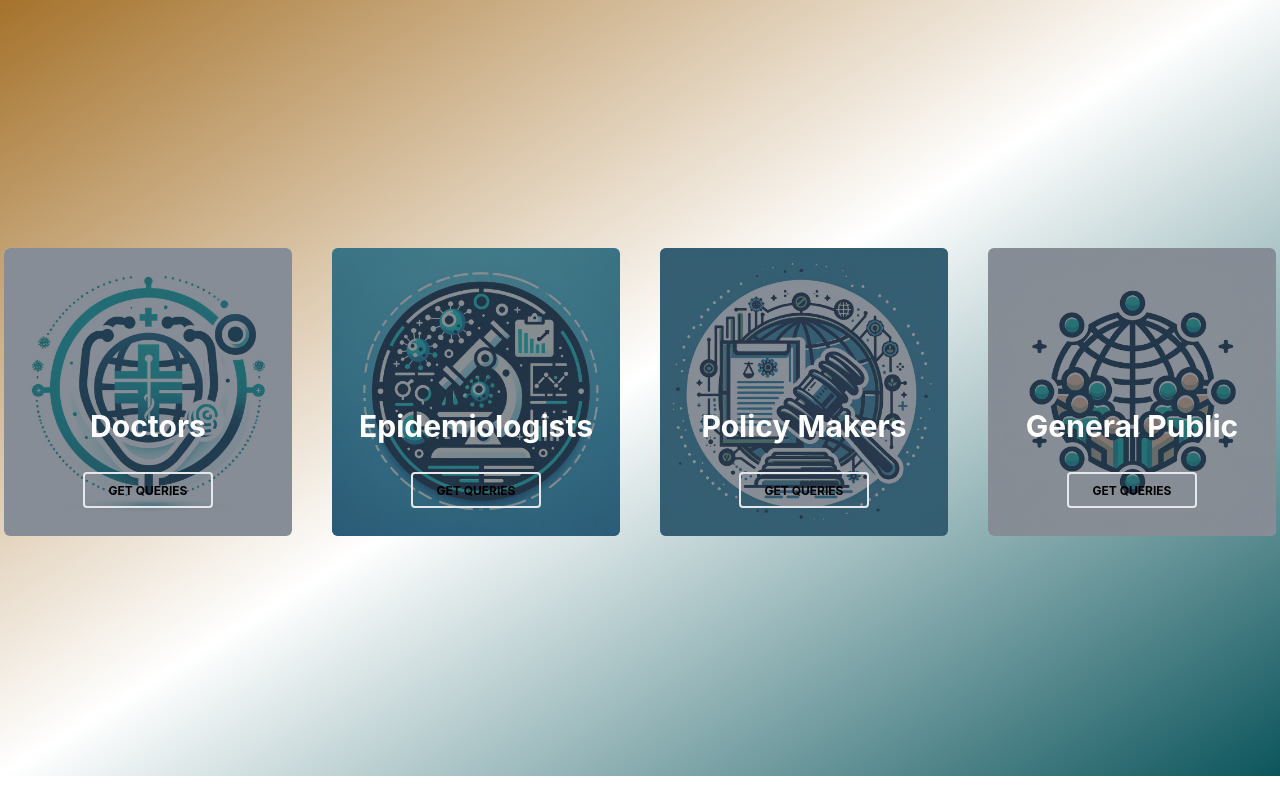
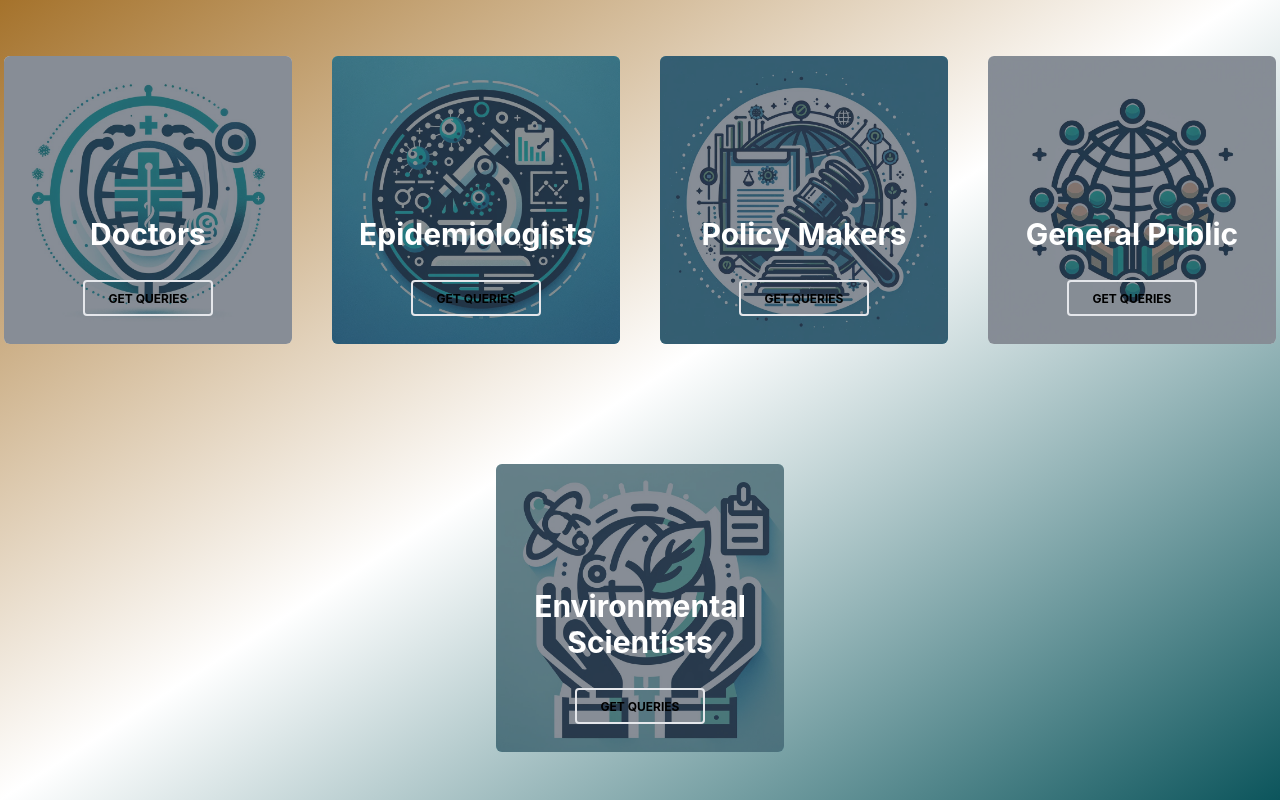
Before and after one commit to Dhruv-mak/Pandemic_Insights, a React (Create React App) app in the folder frontend/: page / in a window 1280 px wide. Shown: the part 824-1624 px from the top of the page. Before the commit the page ends 1600 px from the top, so only its background shows below. Built offline with nearby package versions, Linux system fonts and the light colour scheme.

Commit message:
Environmental Scientist Card Added

```diff
--- a/frontend/src/App.js
+++ b/frontend/src/App.js
@@ -49,6 +49,11 @@ function App() {
           path="/General Public"
           element={<Visualization userType="General Public" />}
         />
+        <Route
+          exact
+          path="/Environmental Scientists"
+          element={<Visualization userType="Environmental Scientists" />}
+        />
        <Route
           exact
           path="/TuplesCounter"
--- a/frontend/src/components/Card.js
+++ b/frontend/src/components/Card.js
@@ -10,7 +10,7 @@ const Card = ({ img_src, title}) => {
       />
       <div className="absolute inset-0 bg-gray-700 opacity-60 rounded-md"></div>
       <div className="absolute inset-0 flex items-center justify-end flex-col">
-        <h2 className="text-white text-3xl font-bold">{title}</h2>
+        <h2 className="text-white text-3xl font-bold text-center">{title}</h2>
         <button
           type="button"
           className="my-7 inline-block rounded border-2 border-primary-100 px-6 pb-[6px] pt-2 text-xs font-medium uppercase leading-normal text-primary-700 transition duration-150 ease-in-out hover:border-brown-500 hover:bg-neutral-500 hover:bg-opacity-20 focus:border-primary-accent-100 focus:outline-none focus:ring-0 active:border-primary-accent-200 font-bold"
--- a/frontend/src/components/UserPage.js
+++ b/frontend/src/components/UserPage.js
@@ -4,18 +4,21 @@ import doctorImage from "../assets/images/doctors.jpg";
 import epidemiologistImage from "../assets/images/epidemiologists.jpg";
 import policyMakerImage from "../assets/images/policy_makers.jpg";
 import generalPublicImage from "../assets/images/general_public.jpg";
+import environmentalScientistImage from "../assets/images/environmentalScientistImage.jpg";
 import {Link} from "react-router-dom";
 const Users = ({ users }) => {
   return (
     <div
       id="users"
-      className="bg-[#c8becc] bg-gradient-to-br from-[#a26e25] via-[#ffffff] to-[#0c555c] pb-12 h-screen flex justify-center items-center"
+      className="bg-[#c8becc] bg-gradient-to-br from-[#a26e25] via-[#ffffff] to-[#0c555c] pb-12  flex justify-center items-center"
     >
       <div className="flex flex-row flex-wrap gap-10 justify-center">
         <Link to="/Doctors"><Card title="Doctors" img_src={doctorImage}></Card></Link>
         <Link to="/Epidemiologists"><Card title="Epidemiologists" img_src={epidemiologistImage}></Card></Link>
         <Link to="/Policy Makers"><Card title="Policy Makers" img_src={policyMakerImage}></Card></Link>
         <Link to="/General Public"><Card title="General Public" img_src={generalPublicImage}></Card></Link>
+        <Link to="/Environmental Scientists"><Card title="Environmental Scientists" img_src={environmentalScientistImage}></Card></Link>
+
 
       </div>
     </div>
--- a/frontend/src/components/Visualization.js
+++ b/frontend/src/components/Visualization.js
@@ -22,6 +22,7 @@ export default function Visualization({ userType }) {
     Epidemiologists: [0, 1, 2, 3],
     "Policy Makers": [0, 1, 2, 3, 4, 5],
     "General Public": [0, 4],
+    "Environmental Scientists": [1, 5]
   };
 
   const UserTabs = getUserTabs(queryMap[userType], tabs);
```
Also changed, not shown: frontend/src/assets/images/environmentalScientistImage.jpg (added).
